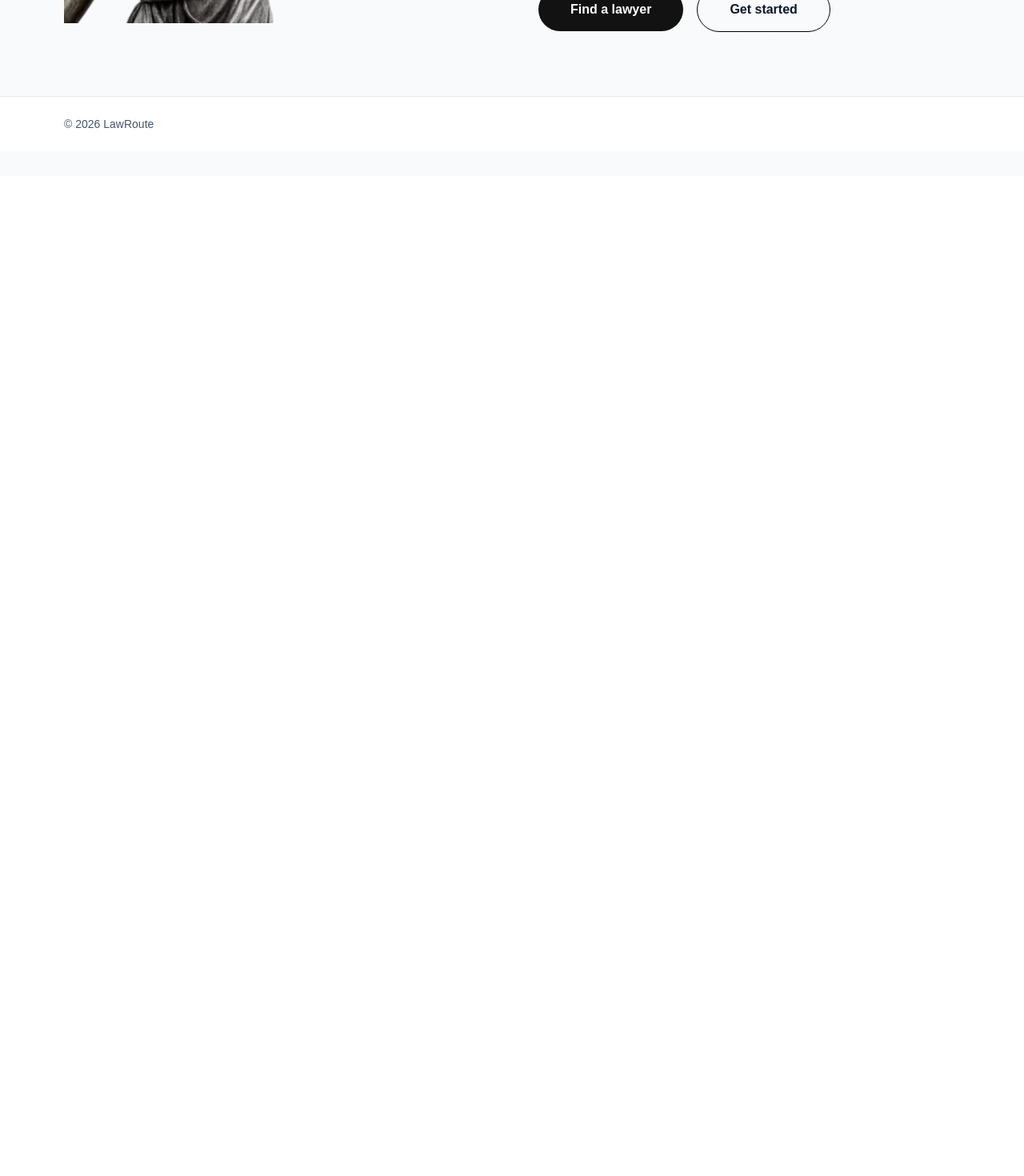
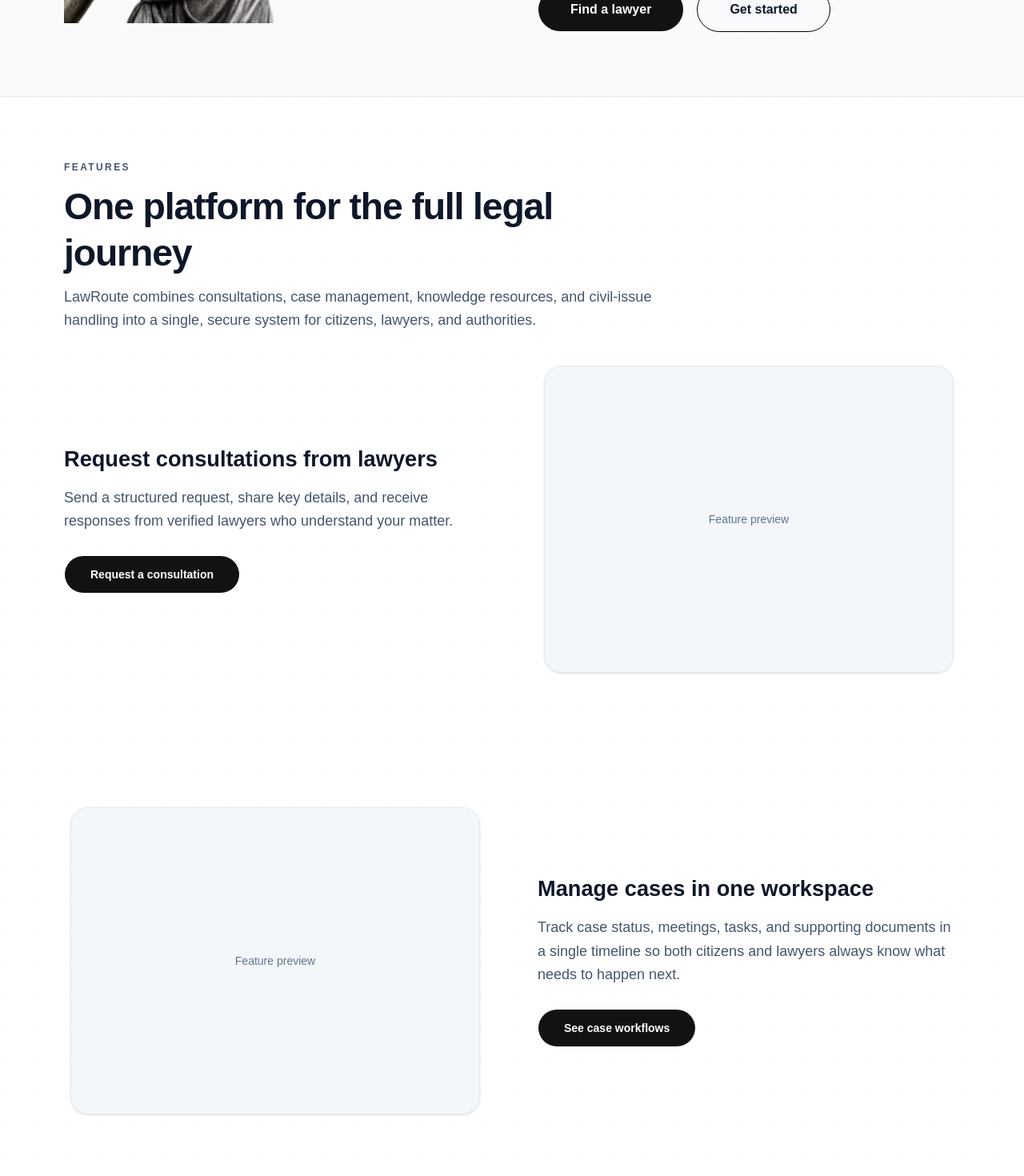
Before and after one commit to thisaru01/LawRoute, a React app in the folder frontend/: page / in a window 1280 px wide. Shown: the part 580-2050 px from the top of the page at 80% size. Before the commit the page ends 800 px from the top, so only its background shows below. Built offline with nearby package versions, Linux system fonts and the light colour scheme; no server answers; the HTML template or start-up script is replaced by a standard one.

Commit message:
feat: add Features section to Home page

```diff
--- a/frontend/src/public/Home.jsx
+++ b/frontend/src/public/Home.jsx
@@ -1,5 +1,6 @@
 import Navbar from "@/components/Navbar.jsx";
 import Hero from "@/public/home/sections/Hero.jsx";
+import Features from "@/public/home/sections/Features.jsx";
 
 export default function Home() {
   return (
@@ -8,6 +9,7 @@ export default function Home() {
 
       <main>
         <Hero />
+        <Features />
       </main>
 
       <footer className="border-t border-slate-200 bg-white">
--- /dev/null
+++ b/frontend/src/public/home/sections/Features.jsx
@@ -0,0 +1,166 @@
+import { Link } from "react-router-dom";
+import { Button } from "@/components/ui/button";
+
+const FEATURES = [
+  {
+    id: "consultations",
+    title: "Request consultations from lawyers",
+    description:
+      "Send a structured request, share key details, and receive responses from verified lawyers who understand your matter.",
+    ctaLabel: "Request a consultation",
+    href: "/find-a-lawyer",
+  },
+  {
+    id: "cases",
+    title: "Manage cases in one workspace",
+    description:
+      "Track case status, meetings, tasks, and supporting documents in a single timeline so both citizens and lawyers always know what needs to happen next.",
+    ctaLabel: "See case workflows",
+    href: "/citizen",
+  },
+  {
+    id: "legal-library",
+    title: "Explore the legal library",
+    description:
+      "Browse plain-language articles, case notes, and official documents written by legal professionals to better understand procedures, rights, and obligations in Sri Lankan law.",
+    ctaLabel: "Browse legal content",
+    href: "/legal-library/articles",
+  },
+  {
+    id: "civil-issues",
+    title: "Report and track civil issues",
+    description:
+      "Submit civil complaints with location details, attach evidence, and follow how authorities review, update, and resolve each issue over time.",
+    ctaLabel: "View civil issues",
+    href: "/civil-issues",
+  },
+  {
+    id: "lawyer-profiles",
+    title: "Discover verified lawyer profiles",
+    description:
+      "Filter by practice area, language, location, and experience, and review public activity so you can select a lawyer who fits your case and communication style.",
+    ctaLabel: "Find a lawyer",
+    href: "/find-a-lawyer",
+  },
+];
+
+export default function Features() {
+  const [firstFeature, ...otherFeatures] = FEATURES;
+
+  return (
+    <section className="relative border-t border-slate-200 bg-white">
+      {/* Subtle background pattern to match hero */}
+      <div className="pointer-events-none absolute inset-0 opacity-[0.03]">
+        <div
+          className="absolute inset-0"
+          style={{
+            backgroundImage:
+              "radial-gradient(circle at 1px 1px, currentColor 1px, transparent 0)",
+            backgroundSize: "40px 40px",
+          }}
+        />
+      </div>
+      <div className="relative mx-auto w-full max-w-6xl px-4">
+        {/* First viewport: section header + first feature */}
+        <div className="flex min-h-screen flex-col justify-between gap-10 py-14 sm:py-16 lg:py-20">
+          {/* Section header */}
+          <div className="max-w-3xl space-y-3">
+            <p className="text-xs font-semibold uppercase tracking-[0.2em] text-slate-600">
+              Features
+            </p>
+            <h2 className="text-[2.3rem] font-semibold leading-tight tracking-tight text-[#0F172A] sm:text-[2.6rem] lg:text-[2.9rem]">
+              One platform for the full legal journey
+            </h2>
+            <p className="text-base leading-relaxed text-slate-600 sm:text-lg">
+              LawRoute combines consultations, case management, knowledge
+              resources, and civil-issue handling into a single, secure system
+              for citizens, lawyers, and authorities.
+            </p>
+          </div>
+
+          {/* First feature row inside same viewport */}
+          <div className="grid items-center gap-10 lg:grid-cols-2 lg:gap-16">
+            {/* Text column */}
+            <div className="order-1">
+              <h3 className="text-2xl font-semibold text-[#0F172A] sm:text-[1.7rem]">
+                {firstFeature.title}
+              </h3>
+              <p className="mt-4 text-base leading-relaxed text-slate-600 sm:text-lg">
+                {firstFeature.description}
+              </p>
+
+              <div className="mt-7">
+                <Button
+                  asChild
+                  className="h-12 rounded-full bg-[#121212] px-8 text-sm font-semibold text-white transition-all hover:scale-[1.02] active:scale-[0.98]"
+                >
+                  <Link to={firstFeature.href}>{firstFeature.ctaLabel}</Link>
+                </Button>
+              </div>
+            </div>
+
+            {/* Image placeholder column */}
+            <div className="order-2">
+              <div className="relative mx-auto w-full max-w-lg overflow-hidden rounded-3xl border border-slate-200 bg-slate-100/80 shadow-sm aspect-[4/3]">
+                <div className="absolute inset-0 flex items-center justify-center text-sm font-medium text-slate-500">
+                  Feature preview
+                </div>
+              </div>
+            </div>
+          </div>
+        </div>
+
+        {/* Remaining features - slightly shorter than full viewport */}
+        <div className="space-y-0">
+          {otherFeatures.map((feature, index) => {
+            const realIndex = index + 1; // keep alternating pattern
+            const imageOnRight = realIndex % 2 === 0; // first feature had image right
+
+            const textColClasses = imageOnRight
+              ? "order-1 lg:order-1"
+              : "order-1 lg:order-2";
+
+            const imageColClasses = imageOnRight
+              ? "order-2 lg:order-2"
+              : "order-2 lg:order-1";
+
+            return (
+              <div
+                key={feature.id}
+                className="grid min-h-[70vh] items-center gap-10 py-16 lg:grid-cols-2 lg:gap-16 lg:py-20"
+              >
+                {/* Text column */}
+                <div className={textColClasses}>
+                  <h3 className="text-2xl font-semibold text-[#0F172A] sm:text-[1.7rem]">
+                    {feature.title}
+                  </h3>
+                  <p className="mt-4 text-base leading-relaxed text-slate-600 sm:text-lg">
+                    {feature.description}
+                  </p>
+
+                  <div className="mt-7">
+                    <Button
+                      asChild
+                      className="h-12 rounded-full bg-[#121212] px-8 text-sm font-semibold text-white transition-all hover:scale-[1.02] active:scale-[0.98]"
+                    >
+                      <Link to={feature.href}>{feature.ctaLabel}</Link>
+                    </Button>
+                  </div>
+                </div>
+
+                {/* Image placeholder column */}
+                <div className={imageColClasses}>
+                  <div className="relative mx-auto w-full max-w-lg overflow-hidden rounded-3xl border border-slate-200 bg-slate-100/80 shadow-sm aspect-[4/3]">
+                    <div className="absolute inset-0 flex items-center justify-center text-sm font-medium text-slate-500">
+                      Feature preview
+                    </div>
+                  </div>
+                </div>
+              </div>
+            );
+          })}
+        </div>
+      </div>
+    </section>
+  );
+}
```
